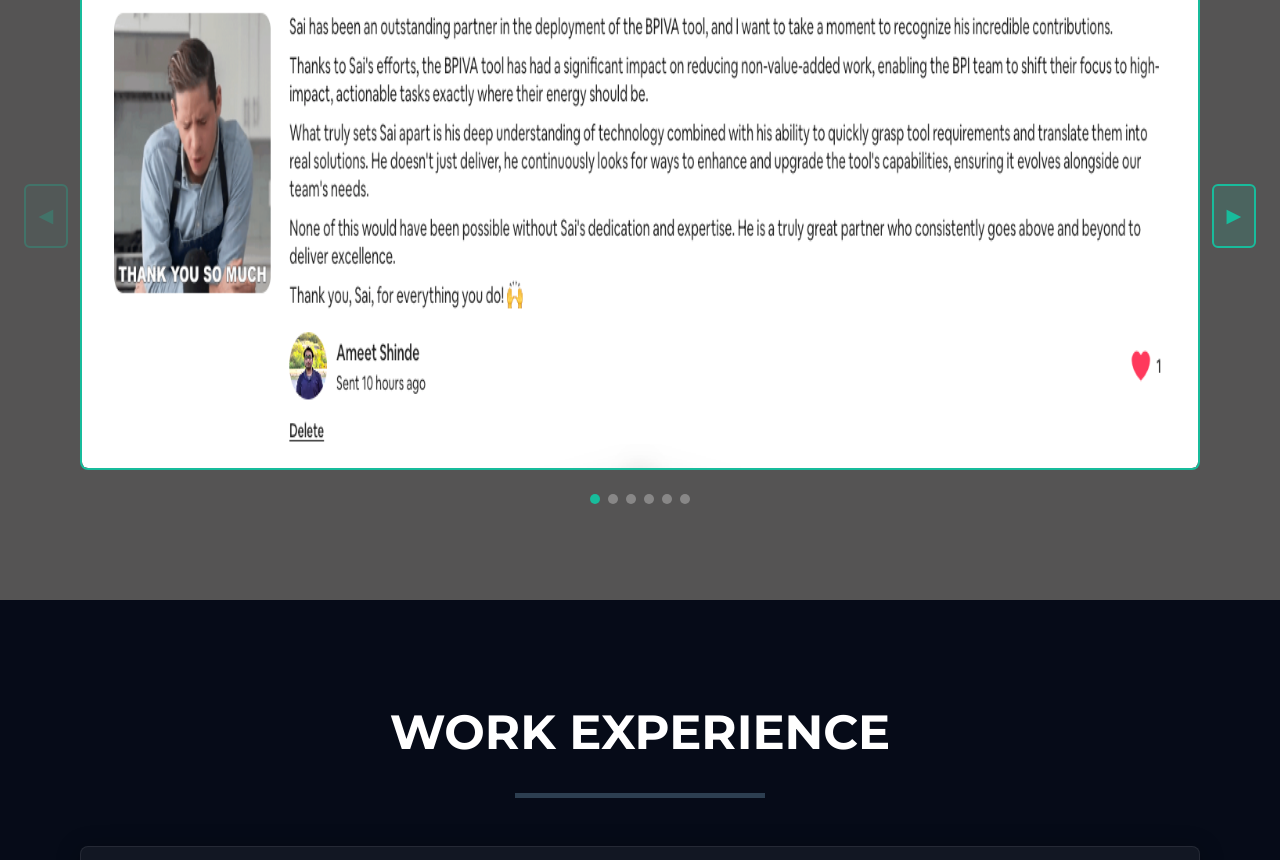
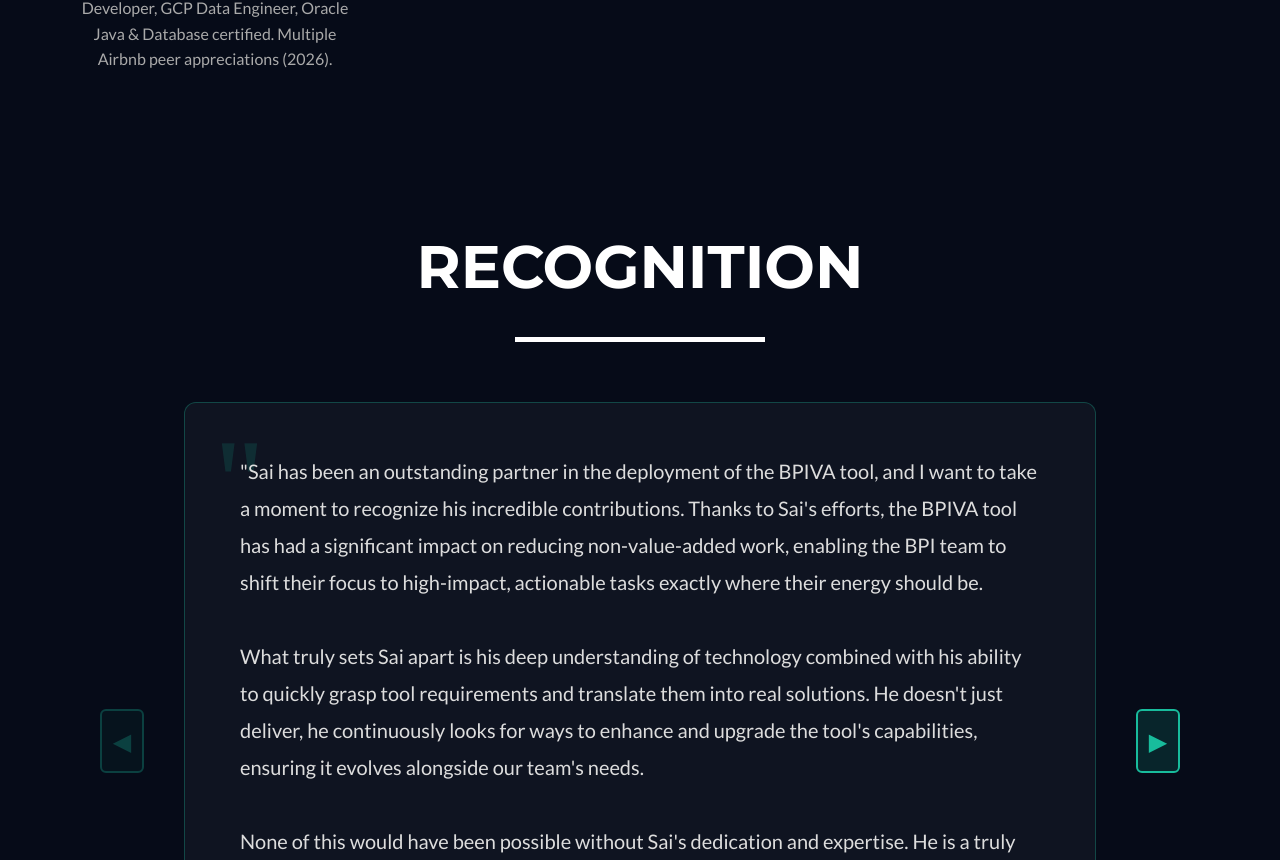
Before and after one commit to sailikhithk/sailikhithk-portfolio-v2, a Next.js app: page / in a window 1280 px wide. Shown: the part 1740-2600 px from the top of the page. Built offline with nearby package versions, Linux system fonts and the light colour scheme.

Commit message:
Unified dark bg, quote cards in Recognition, font-size 20px for readability

```diff
--- a/app/components/Education.tsx
+++ b/app/components/Education.tsx
@@ -5,7 +5,7 @@ export default function Education() {
   return (
     <section
       id="education"
-      style={{ width: "100%", display: "block", padding: "6rem 0", backgroundColor: "#555454", color: "#ffffff" }}
+      style={{ width: "100%", display: "block", padding: "6rem 0", backgroundColor: "#060b18", color: "#ffffff" }}
     >
       {/* Centered container */}
       <div style={{ width: "100%", padding: "0 5rem", textAlign: "center" }}>
--- a/app/components/Footer.tsx
+++ b/app/components/Footer.tsx
@@ -1,6 +1,6 @@
 export default function Footer() {
   return (
-    <footer style={{ width: "100%", backgroundColor: "#000", color: "#fff", textAlign: "center" }}>
+    <footer style={{ width: "100%", backgroundColor: "#060b18", color: "#fff", textAlign: "center" }}>
       <div style={{ width: "100%", padding: "3rem 5rem" }}>
         <h3 style={{ fontFamily: "var(--font-montserrat), sans-serif", fontSize: "1.5rem", marginBottom: "2rem", textTransform: "uppercase" }}>
           Let&apos;s Work Together
--- a/app/components/Hero.tsx
+++ b/app/components/Hero.tsx
@@ -8,7 +8,7 @@ export default function Hero() {
       id="page-top"
       className="text-center text-white"
       style={{
-        backgroundColor: "#555454",
+        backgroundColor: "#060b18",
         paddingTop: "120px",
         paddingBottom: "60px",
         width: "100%",
--- a/app/components/Projects.tsx
+++ b/app/components/Projects.tsx
@@ -99,7 +99,7 @@ function ProjectCard({ project, index }: { project: Project; index: number }) {
       transition={{ duration: 0.6, delay: index * 0.15, ease: "easeOut" }}
     >
       <Tilt options={{ max: 15, scale: 1.02, speed: 450 }}>
-        <div style={{ background: "#1d1836", borderRadius: "1rem", padding: "1.25rem", width: "360px" }}>
+        <div style={{ background: "#0d1526", borderRadius: "1rem", padding: "1.25rem", width: "360px", border: "1px solid rgba(255,255,255,0.06)" }}>
           {/* Image */}
           <div style={{ position: "relative", width: "100%", height: "230px", borderRadius: "0.75rem", overflow: "hidden" }}>
             <Image src={project.image} alt={project.name} fill style={{ objectFit: "cover" }} sizes="360px" />
--- a/app/components/Recognition.tsx
+++ b/app/components/Recognition.tsx
@@ -1,54 +1,61 @@
 "use client";
 import { useState } from "react";
-import Image from "next/image";
 import { motion, AnimatePresence } from "framer-motion";
 
-const images = [
-  { src: "/img/recognition/appreciation_ameet_shinde.png", alt: "Appreciation from Ameet Shinde · Airbnb" },
-  { src: "/img/recognition/appreciation_jeremy_chua.png", alt: "Appreciation from Jeremy Chua · Airbnb" },
-  { src: "/img/recognition/appreciation_lori_barber.png", alt: "Appreciation from Lori Barber · Airbnb" },
-  { src: "/img/recognition/appreciation_alejandro_virrueta.png", alt: "Appreciation from Alejandro Virrueta · Airbnb" },
-  { src: "/img/recognition/award.jpg", alt: "Award at STEM-Away" },
-  { src: "/img/recognition/hanuman.png", alt: "Certificate" },
+const recognitions = [
+  {
+    name: "Ameet Shinde",
+    title: "Senior Manager, BPI · Airbnb",
+    avatar: "/img/recognition/appreciation_ameet_shinde.png",
+    quote:
+      "Sai has been an outstanding partner in the deployment of the BPIVA tool, and I want to take a moment to recognize his incredible contributions. Thanks to Sai's efforts, the BPIVA tool has had a significant impact on reducing non-value-added work, enabling the BPI team to shift their focus to high-impact, actionable tasks exactly where their energy should be.\n\nWhat truly sets Sai apart is his deep understanding of technology combined with his ability to quickly grasp tool requirements and translate them into real solutions. He doesn't just deliver, he continuously looks for ways to enhance and upgrade the tool's capabilities, ensuring it evolves alongside our team's needs.\n\nNone of this would have been possible without Sai's dedication and expertise. He is a truly great partner who consistently goes above and beyond to deliver excellence. Thank you, Sai, for everything you do! 🙌",
+  },
+  {
+    name: "Jeremy Chua",
+    title: "Staff Data Scientist · Airbnb",
+    avatar: "/img/recognition/appreciation_jeremy_chua.png",
+    quote:
+      "Sai is an incredibly thoughtful engineer who brings both technical depth and a genuine desire to help the team succeed. His work on the ML infrastructure side has been invaluable — he moves fast without sacrificing quality and is always thinking about how to make things better for the people using the tools he builds.",
+  },
+  {
+    name: "Lori Barber",
+    title: "Operations Lead · Airbnb",
+    avatar: "/img/recognition/appreciation_lori_barber.png",
+    quote:
+      "I just wanted to call out Sai for his exceptional support on the BPI Virtual Analyst project. He has been incredibly responsive and proactive in addressing our requests, and his contributions have meaningfully improved the team's efficiency. He is a true team player and an asset to any cross-functional effort.",
+  },
+  {
+    name: "Alejandro Virrueta",
+    title: "Product Manager · Airbnb",
+    avatar: "/img/recognition/appreciation_alejandro_virrueta.png",
+    quote:
+      "Sai has consistently demonstrated strong ownership and a solutions-first mindset throughout our collaboration. He takes feedback well, iterates quickly, and delivers results that genuinely move the needle. It's been a pleasure working with him — the kind of engineer you want on every project.",
+  },
 ];
 
 export default function Recognition() {
   const [index, setIndex] = useState(0);
   const prev = () => setIndex((i) => Math.max(i - 1, 0));
-  const next = () => setIndex((i) => Math.min(i + 1, images.length - 1));
+  const next = () => setIndex((i) => Math.min(i + 1, recognitions.length - 1));
+  const item = recognitions[index];
 
   return (
     <section
       id="recognition"
-      style={{
-        width: "100%",
-        display: "block",
-        padding: "6rem 0",
-        backgroundColor: "#555454",
-        color: "#ffffff",
-      }}
+      style={{ width: "100%", display: "block", padding: "6rem 0", backgroundColor: "#060b18", color: "#ffffff" }}
     >
-      {/* Full-width inner — no maxWidth so carousel stretches edge-to-edge with padding */}
       <div style={{ width: "100%", padding: "0 5rem" }}>
 
         {/* Heading */}
-        <div style={{ textAlign: "center", marginBottom: "2.5rem" }}>
-          <h2
-            style={{
-              fontFamily: "var(--font-montserrat), sans-serif",
-              fontSize: "3rem",
-              color: "#ffffff",
-              margin: 0,
-              textTransform: "uppercase",
-            }}
-          >
+        <div style={{ textAlign: "center", marginBottom: "3rem" }}>
+          <h2 style={{ fontFamily: "var(--font-montserrat), sans-serif", fontSize: "3rem", color: "#ffffff", margin: 0, textTransform: "uppercase" }}>
             Recognition
           </h2>
           <hr className="star-divider star-light" />
         </div>
 
-        {/* Carousel row */}
-        <div style={{ position: "relative", display: "flex", alignItems: "center" }}>
+        {/* Quote card */}
+        <div style={{ position: "relative", display: "flex", alignItems: "center", gap: "2rem" }}>
 
           {/* Left arrow */}
           <button
@@ -56,35 +63,17 @@ export default function Recognition() {
             disabled={index === 0}
             aria-label="Previous"
             style={{
-              position: "absolute",
-              left: "-3.5rem",
-              zIndex: 10,
-              width: "44px",
-              height: "64px",
-              borderRadius: "6px",
-              background: "rgba(24,188,156,0.15)",
-              border: "2px solid #18BC9C",
-              color: "#18BC9C",
-              fontSize: "1.2rem",
+              flexShrink: 0,
+              width: "44px", height: "64px", borderRadius: "6px",
+              background: "rgba(24,188,156,0.15)", border: "2px solid #18BC9C",
+              color: "#18BC9C", fontSize: "1.2rem",
               cursor: index === 0 ? "not-allowed" : "pointer",
               opacity: index === 0 ? 0.3 : 1,
-              display: "flex",
-              alignItems: "center",
-              justifyContent: "center",
+              display: "flex", alignItems: "center", justifyContent: "center",
             }}
-          >
-            ◀
-          </button>
+          >◀</button>
 
-          {/* Image frame */}
-          <div
-            style={{
-              width: "100%",
-              overflow: "hidden",
-              borderRadius: "8px",
-              border: "2px solid #18BC9C",
-            }}
-          >
+          {/* Card */}
           <AnimatePresence mode="wait">
             <motion.div
               key={index}
@@ -92,66 +81,86 @@ export default function Recognition() {
               animate={{ opacity: 1, x: 0 }}
               exit={{ opacity: 0, x: -40 }}
               transition={{ duration: 0.3 }}
+              style={{
+                flex: 1,
+                background: "rgba(255,255,255,0.04)",
+                border: "1px solid rgba(24,188,156,0.3)",
+                borderRadius: "12px",
+                padding: "2.5rem 2.75rem",
+                position: "relative",
+                overflow: "hidden",
+              }}
             >
-                <Image
-                  src={images[index].src}
-                  alt={images[index].alt}
-                  width={1600}
-                  height={504}
-                  style={{
-                    width: "100%",
-                    height: "504px",
-                    objectFit: "fill",
-                    display: "block",
-                    borderRadius: "6px",
-                  }}
-                  priority={index === 0}
-                />
+              {/* Big decorative quote mark */}
+              <span style={{
+                position: "absolute", top: "1rem", left: "1.5rem",
+                fontSize: "6rem", lineHeight: 1, color: "#18BC9C", opacity: 0.15,
+                fontFamily: "Georgia, serif", pointerEvents: "none", userSelect: "none",
+              }}>
+                "
+              </span>
+
+              {/* Quote text */}
+              <p style={{
+                color: "#ddd",
+                fontSize: "1rem",
+                lineHeight: "1.85",
+                margin: "0 0 2rem",
+                whiteSpace: "pre-line",
+                position: "relative",
+              }}>
+                "{item.quote}"
+              </p>
+
+              {/* Author row */}
+              <div style={{ display: "flex", alignItems: "center", gap: "1rem" }}>
+                <div style={{
+                  width: "48px", height: "48px", borderRadius: "50%",
+                  background: "#18BC9C22", border: "2px solid #18BC9C",
+                  display: "flex", alignItems: "center", justifyContent: "center",
+                  flexShrink: 0,
+                }}>
+                  <i className="fa fa-user" style={{ color: "#18BC9C", fontSize: "1.1rem" }} />
+                </div>
+                <div>
+                  <p style={{ color: "#ffffff", fontWeight: 700, fontSize: "0.95rem", margin: 0, fontFamily: "var(--font-montserrat), sans-serif" }}>
+                    {item.name}
+                  </p>
+                  <p style={{ color: "#18BC9C", fontSize: "0.8rem", margin: "0.15rem 0 0", letterSpacing: "0.03em" }}>
+                    {item.title}
+                  </p>
+                </div>
+              </div>
             </motion.div>
           </AnimatePresence>
-          </div>
 
           {/* Right arrow */}
           <button
             onClick={next}
-            disabled={index === images.length - 1}
+            disabled={index === recognitions.length - 1}
             aria-label="Next"
             style={{
-              position: "absolute",
-              right: "-3.5rem",
-              zIndex: 10,
-              width: "44px",
-              height: "64px",
-              borderRadius: "6px",
-              background: "rgba(24,188,156,0.15)",
-              border: "2px solid #18BC9C",
-              color: "#18BC9C",
-              fontSize: "1.2rem",
-              cursor: index === images.length - 1 ? "not-allowed" : "pointer",
-              opacity: index === images.length - 1 ? 0.3 : 1,
-              display: "flex",
-              alignItems: "center",
-              justifyContent: "center",
+              flexShrink: 0,
+              width: "44px", height: "64px", borderRadius: "6px",
+              background: "rgba(24,188,156,0.15)", border: "2px solid #18BC9C",
+              color: "#18BC9C", fontSize: "1.2rem",
+              cursor: index === recognitions.length - 1 ? "not-allowed" : "pointer",
+              opacity: index === recognitions.length - 1 ? 0.3 : 1,
+              display: "flex", alignItems: "center", justifyContent: "center",
             }}
-          >
-            ▶
-          </button>
+          >▶</button>
         </div>
 
         {/* Dot indicators */}
         <div style={{ display: "flex", justifyContent: "center", gap: "0.5rem", marginTop: "1.5rem" }}>
-          {images.map((_, i) => (
+          {recognitions.map((_, i) => (
             <button
               key={i}
               onClick={() => setIndex(i)}
               aria-label={`Go to slide ${i + 1}`}
               style={{
-                width: "10px",
-                height: "10px",
-                borderRadius: "50%",
-                border: "none",
-                padding: 0,
-                cursor: "pointer",
+                width: "10px", height: "10px", borderRadius: "50%",
+                border: "none", padding: 0, cursor: "pointer",
                 background: i === index ? "#18BC9C" : "rgba(255,255,255,0.3)",
                 transition: "background 0.2s",
               }}
--- a/app/globals.css
+++ b/app/globals.css
@@ -12,6 +12,7 @@
 }
 
 html {
+  font-size: 20px;
   width: 100%;
   scroll-behavior: smooth;
 }
```
Lines whose indentation alone changed are shown as unchanged.
